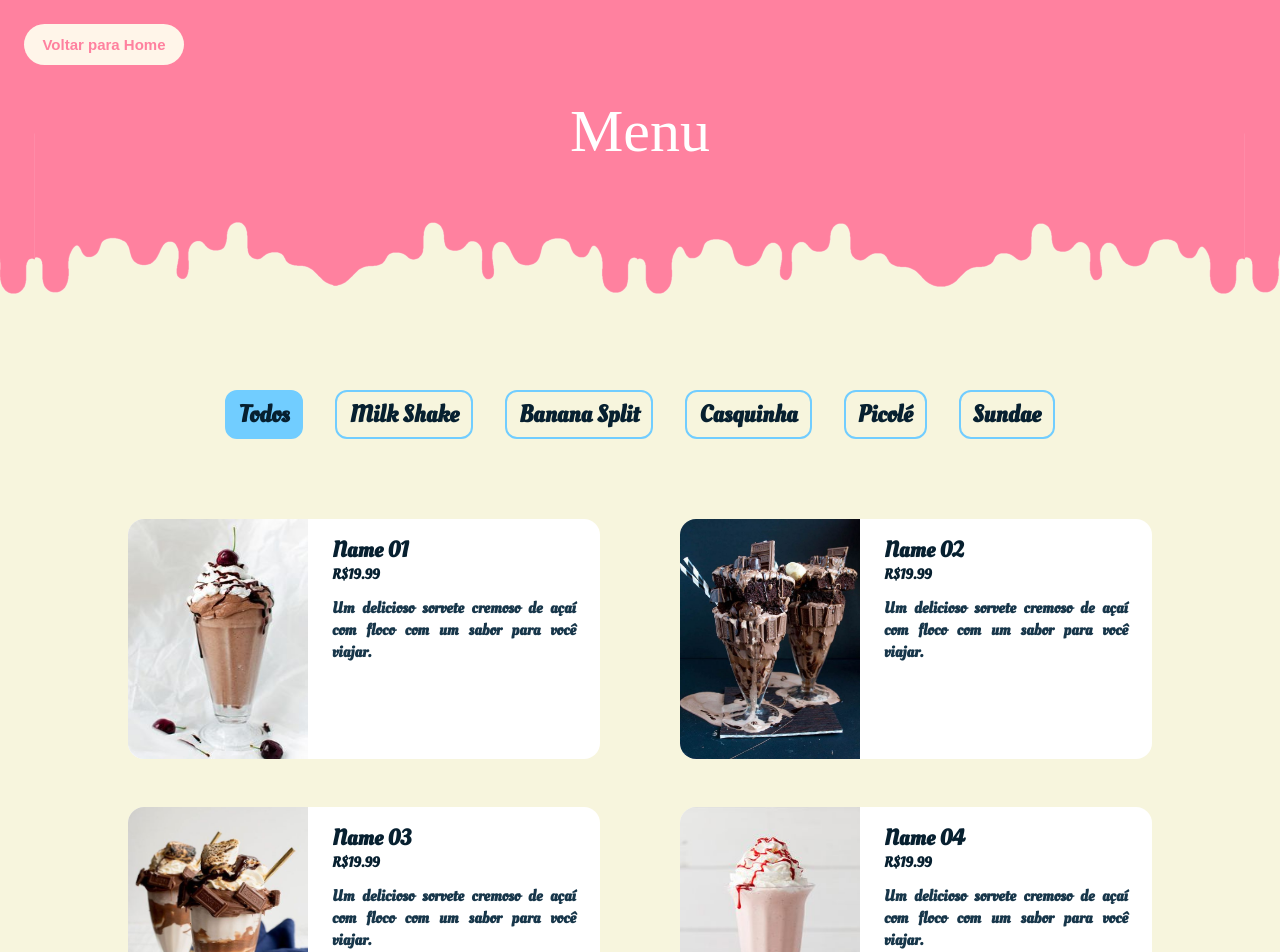
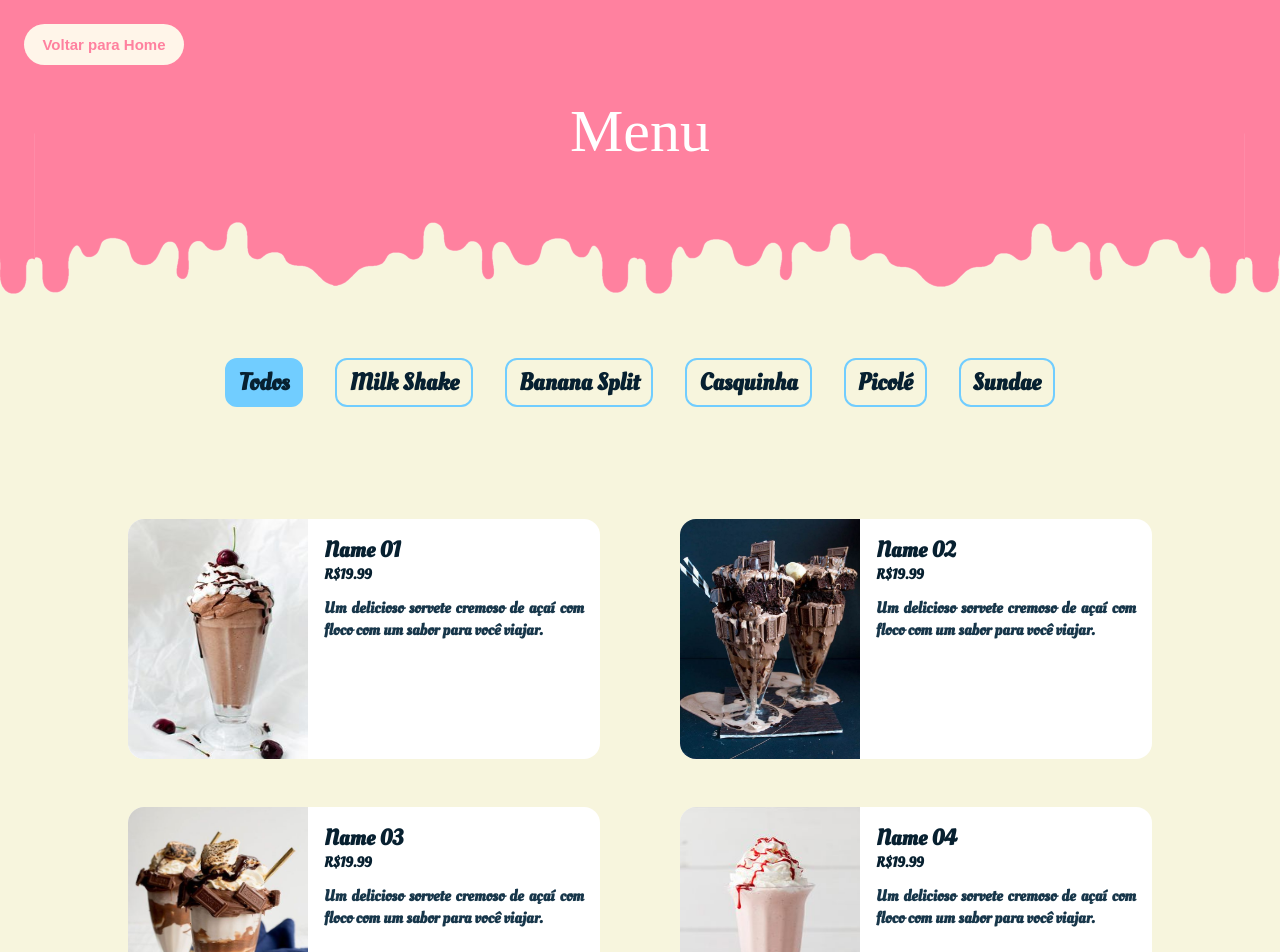
Before and after one commit to Diego-1D/menu-icecream, a React (Create React App) app: page /menu in a window 1280 px wide. Shown: the top 952 px of the page. Built offline with nearby package versions, Linux system fonts and the light colour scheme; a web font is replaced by a local one.

Commit message:
Pequenas alterações

```diff
--- a/src/components/Categories/SectionMenu/styles.js
+++ b/src/components/Categories/SectionMenu/styles.js
@@ -3,12 +3,14 @@ import styled from "styled-components";
 export const SectionContainer = styled.div`
     width: 80%;
     margin: 0 auto;
+    padding: 4rem 0;
     display: grid;
     grid-template-columns:repeat(2, 1fr);
     gap: 3rem 5rem;
 
     @media screen and (max-width: 1000px) {
-       width: 90%;
+       width: 95%;
+       gap: 3rem 2.5rem;
     }
     @media screen and (max-width: 750px) {
         width: 70%;
@@ -43,12 +45,12 @@ export const Photo = styled.img`
 export const ItemInfo = styled.div`
     display: flex;
     flex-direction: column;
-    padding: 1rem 1.5rem;
+    padding: 1rem;
     font-family: 'Oleo Script', cursive;
     color: #072030;
 
     @media screen and (max-width: 1000px) {
-        padding: 1rem;
+        padding: 0.7rem;
     }
 `;
 
@@ -61,12 +63,19 @@ export const H1 = styled.h3`
     @media screen and (max-width: 1000px) {
        font-size: 1.3rem;
     }
+    @media screen and (max-width: 380px) {
+       font-size: 1rem;
+    }
 `;
 
 export const Price = styled.h4`
     font-family: 'Oleo Script', cursive;
     color: #072030;
     font-size: 0.9rem;
+
+    @media screen and (max-width: 380px) {
+       font-size: 0.7rem;
+    }
 `;
 
 export const Description = styled.h4`
@@ -75,4 +84,8 @@ export const Description = styled.h4`
     font-size: 1rem;
     text-align: justify;
     margin: 0.8rem 0;
+
+    @media screen and (max-width: 380px) {
+       font-size: 0.8rem;
+    }
 `;
--- a/src/components/Categories/index.js
+++ b/src/components/Categories/index.js
@@ -8,6 +8,9 @@ const BtnContainer = styled.div`
     @media screen and (min-width: 800px){
         justify-content: center;
     }
+    &::-webkit-scrollbar {
+    display: none;
+}
 `;
 
 const FilterButton = styled.button`
--- a/src/pages/Menu/styles.js
+++ b/src/pages/Menu/styles.js
@@ -82,5 +82,5 @@ export const BackButtonIcon = styled(BsArrowLeft)`
 
 export const CategoriesArea = styled.div`
     width: 100%;
-    margin: 5rem 0;
+    margin: 3rem 0;
 `;
```
